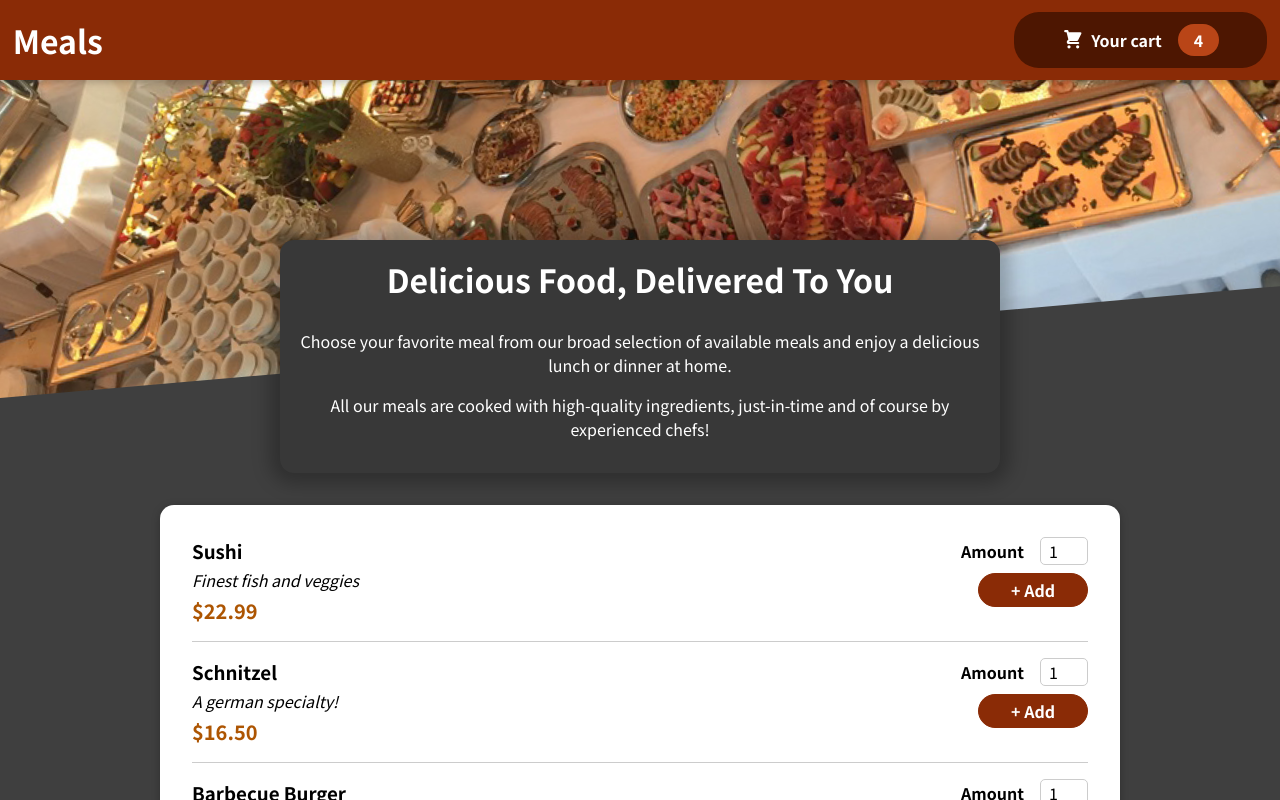
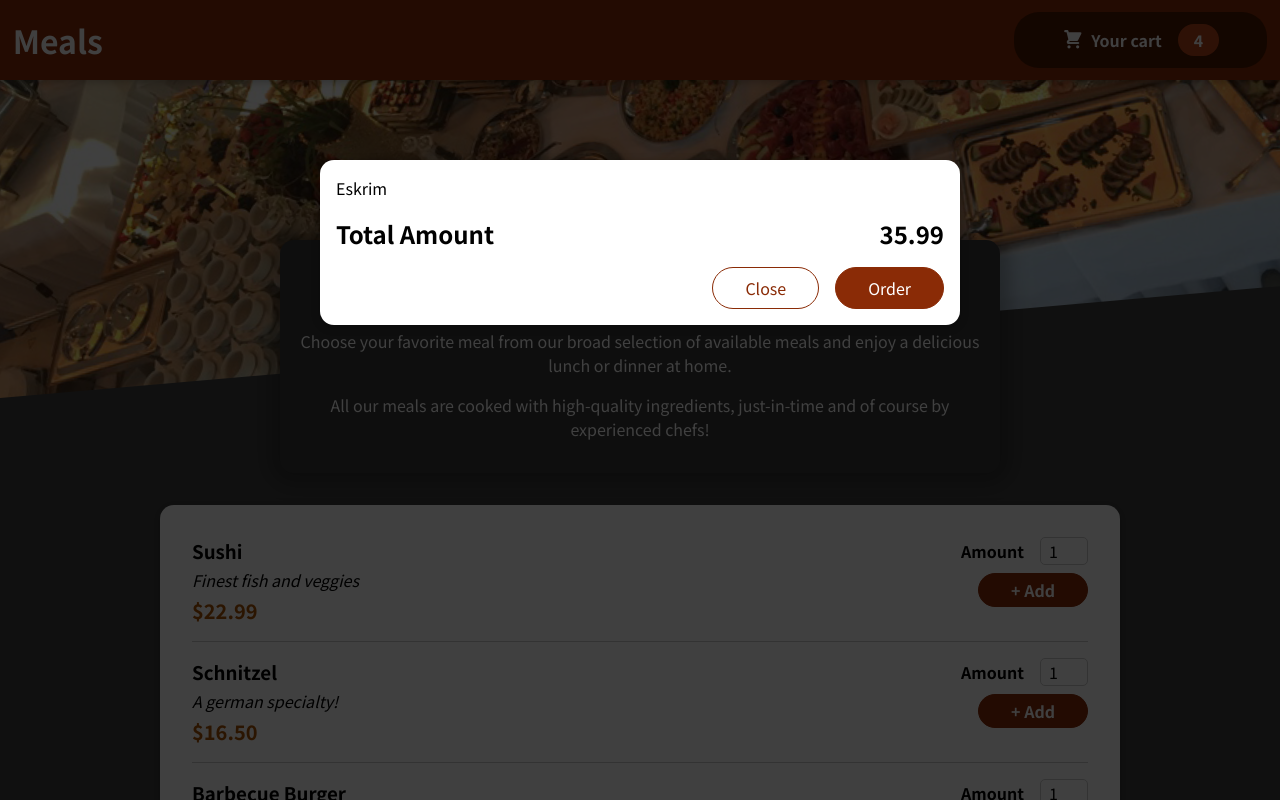
Before and after one commit to Manasvi070902/Food-Order-App, a React (Create React App) app: page / in a window 1280 px wide. Shown: the top 800 px of the page. Built offline with nearby package versions, Linux system fonts and the light colour scheme.

Commit message:
cart component structure done

```diff
--- a/public/index.html
+++ b/public/index.html
@@ -28,6 +28,7 @@
   </head>
   <body>
     <noscript>You need to enable JavaScript to run this app.</noscript>
+    <div id="overlays"></div>
     <div id="root"></div>
     <!--
       This HTML file is a template.
--- a/src/App.js
+++ b/src/App.js
@@ -1,9 +1,11 @@
 import React from 'react'
 import Header from "./components/Layout/Header"
 import Meals from "./components/Meals/Meals"
+import Cart from "./components/Cart/Cart"
 function App() {
   return (
     <>
+    <Cart />
      <Header />
      <main>
      <Meals />
--- /dev/null
+++ b/src/components/Cart/Cart.js
@@ -0,0 +1,29 @@
+import Modal from "../UI/Modal"
+import classes from "./Cart.module.css"
+const Cart = (props) => {
+
+    const cartItems =
+        (<ul className={classes['cart-items']}>{
+            [
+                { id: 'c1', name: 'Eskrim', amount: 2, price: 12.99 }
+            ].map((item) => (
+                <li>{item.name}</li>
+            ))}
+        </ul>);
+
+    return (
+        <Modal>
+            {cartItems}
+            <div className={classes.total}>
+                <span>Total Amount</span>
+                <span>35.99</span>
+            </div>
+            <div className={classes.actions}>
+                <button className={classes['button--alt']}>Close</button>
+                <button className={classes.button}>Order</button>
+            </div>
+        </Modal>
+    )
+}
+
+export default Cart
--- /dev/null
+++ b/src/components/Cart/Cart.module.css
@@ -0,0 +1,46 @@
+.cart-items {
+    list-style: none;
+    margin: 0;
+    padding: 0;
+    max-height: 20rem;
+    overflow: auto;
+  }
+
+  .total {
+    display: flex;
+    justify-content: space-between;
+    align-items: center;
+    font-weight: bold;
+    font-size: 1.5rem;
+    margin: 1rem 0;
+  }
+
+  .actions {
+    text-align: right;
+  }
+
+  .actions button {
+    font: inherit;
+    cursor: pointer;
+    background-color: transparent;
+    border: 1px solid #8a2b06;
+    padding: 0.5rem 2rem;
+    border-radius: 25px;
+    margin-left: 1rem;
+  }
+
+  .actions button:hover,
+  .actions button:active {
+    background-color: #5a1a01;
+    border-color: #5a1a01;
+    color: white;
+  }
+
+  .actions .button--alt {
+    color: #8a2b06;
+  }
+
+  .actions .button {
+    background-color: #8a2b06;
+    color: white;
+  }
--- a/src/components/Meals/AvailableMeals.js
+++ b/src/components/Meals/AvailableMeals.js
@@ -30,7 +30,7 @@
   ];
 
 const AvailableMeals = () => {
-const mealsList = DUMMY_MEALS.map((meal) => <MealItem key={meal.id} name={meal.name} description={meal.description} price={meal.price}/>);
+const mealsList = DUMMY_MEALS.map((meal) => <MealItem id={meal.id} key={meal.id} name={meal.name} description={meal.description} price={meal.price}/>);
     return (<section className={classes.meals}>
         <Card>
         <ul> {mealsList} </ul>
--- a/src/components/Meals/MealItem/MealItem.js
+++ b/src/components/Meals/MealItem/MealItem.js
@@ -11,7 +11,7 @@
                 <div className={classes.price}>{price}</div>
             </div>
             <div>
-                <MealItemForm  id={props.key}/>
+                <MealItemForm  id={props.id}/>
             </div>
         </li>
     )
--- /dev/null
+++ b/src/components/UI/Modal.js
@@ -0,0 +1,24 @@
+import classes from "./Modal.module.css"
+
+import ReactDOM from 'react-dom'
+
+const Backdrop = props => {
+    return <div className={classes.backdrop}></div>
+}
+const ModalOverlay = props => {
+    return <div className={classes.modal}>
+        <div className={classes.content}>{props.children}</div>
+    </div>
+}
+
+const portalElement = document.getElementById('overlays')
+const Modal = (props) => {
+return (
+    <>
+    {ReactDOM.createPortal(<Backdrop />, portalElement)}
+    {ReactDOM.createPortal(<ModalOverlay >{props.children}</ModalOverlay>, portalElement)}
+    </>
+)
+}
+
+export default Modal
--- /dev/null
+++ b/src/components/UI/Modal.module.css
@@ -0,0 +1,40 @@
+.backdrop {
+    position: fixed;
+    top: 0;
+    left: 0;
+    width: 100%;
+    height: 100vh;
+    z-index: 20;
+    background-color: rgba(0, 0, 0, 0.75);
+  }
+
+  .modal {
+    position: fixed;
+    top: 20vh;
+    left: 5%;
+    width: 90%;
+    background-color: white;
+    padding: 1rem;
+    border-radius: 14px;
+    box-shadow: 0 2px 8px rgba(0, 0, 0, 0.25);
+    z-index: 30;
+    animation: slide-down 300ms ease-out forwards;
+  }
+
+  @media (min-width: 768px) {
+    .modal {
+      width: 40rem;
+      left: calc(50% - 20rem);
+    }
+  }
+
+  @keyframes slide-down {
+    from {
+      opacity: 0;
+      transform: translateY(-3rem);
+    }
+    to {
+      opacity: 1;
+      transform: translateY(0);
+    }
+  }
```
